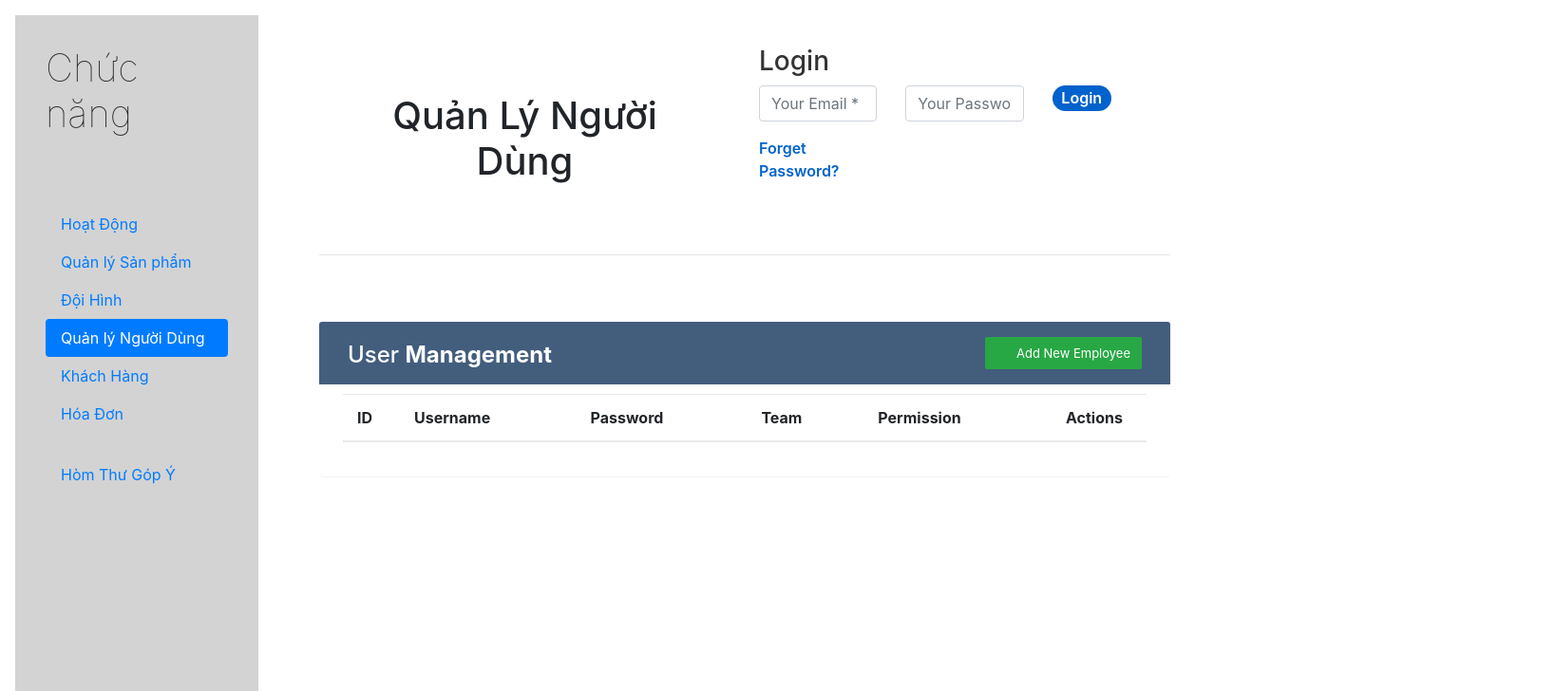
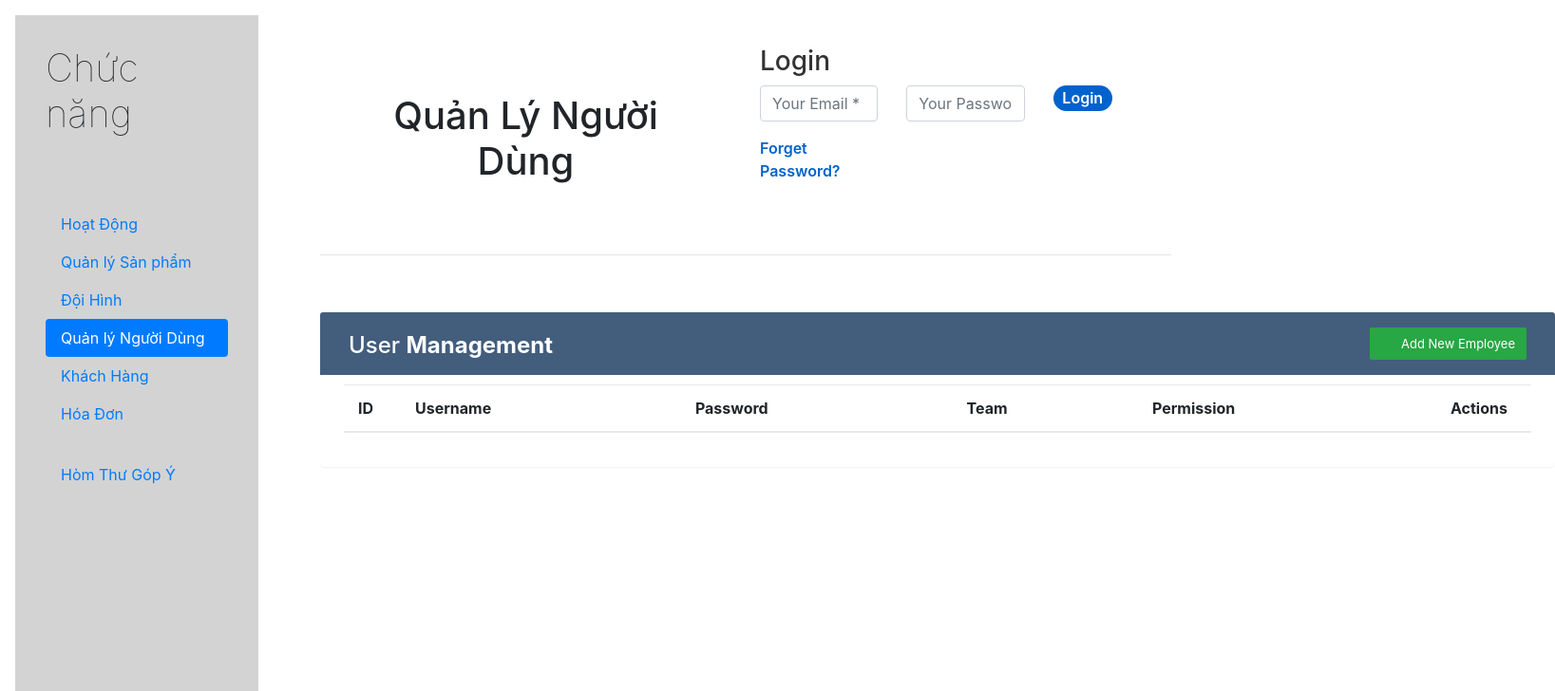
Before and after one commit to vieduy/github-demo-qlnd, a React (Create React App) app in the folder qlnd-react/quanlynguoidung/: page / in a window 1280 px wide. Shown: the top 728 px of the page at 95% size, 1637 px wide, since content can reach past the window. Built offline with nearby package versions, Linux system fonts and the light colour scheme.

Commit message:
'fix UI'

```diff
--- a/qlnd-react/quanlynguoidung/public/css/main.css
+++ b/qlnd-react/quanlynguoidung/public/css/main.css
@@ -35,7 +35,8 @@ nav {
     height: 90vh;
 
     margin: 1rem;
-    margin-left: 5px;
+    margin-left: 15px;
+    margin-right: 15px;
     padding: 2rem;
 
     background-color: none;
@@ -113,9 +114,10 @@ nav {
 .table-wrapper {
     background: #fff;
     padding: 20px 25px;
-    margin: 30px 0px;
+    margin: 20px 0px;
     border-radius: 5px;
     box-shadow: 0 1px 1px rgba(0,0,0,.05);
+    width: 1300px;
 }
 .table-title {
     padding-bottom: 15px;
--- a/qlnd-react/quanlynguoidung/src/Components/Item.js
+++ b/qlnd-react/quanlynguoidung/src/Components/Item.js
@@ -36,6 +36,7 @@ class Item extends Component {
             <td>{user.team}</td>
             <td>{user.permission}</td>
             <td>
+            {/* eslint-disable-next-line */}
               <a onClick={this.open} className="delete" data-toggle="modal"><i className="material-icons" data-toggle="tooltip" title="Delete"></i></a>
             </td>
             <Modal show={this.state.showModal} onHide={this.close}>
```
